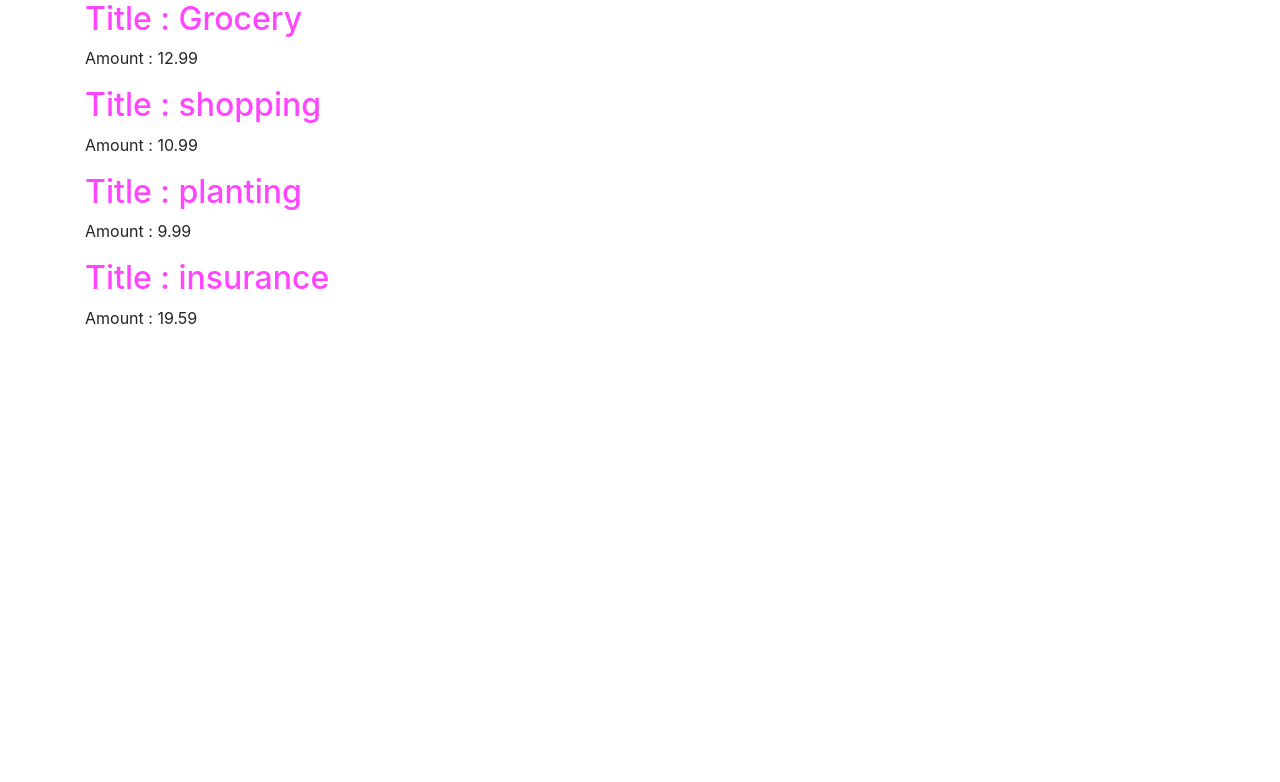
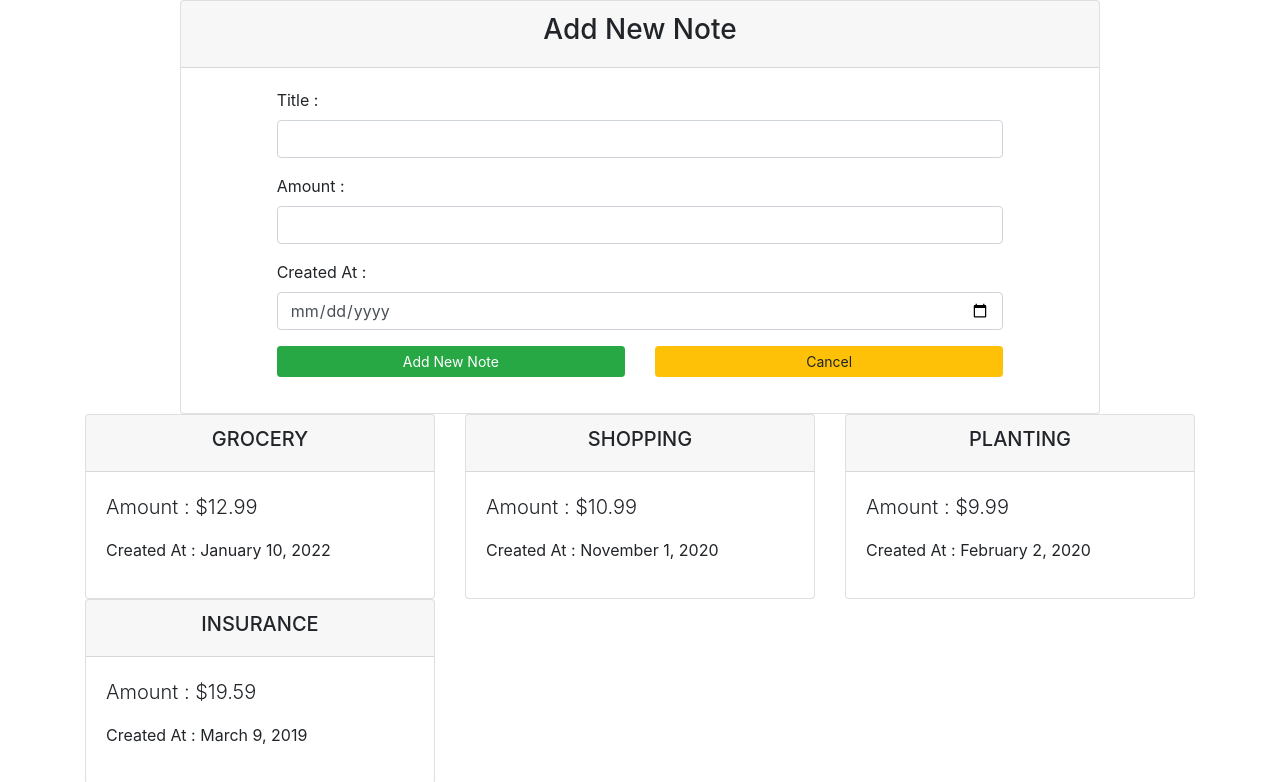
Before and after one commit to synergy2411/ericsson_oct21_b1, a React (Create React App) app in the folder notes-app/: page / in a window 1280 px wide. Shown: the top 782 px of the page. Built offline with nearby package versions, Linux system fonts and the light colour scheme.

Commit message:
notes app

```diff
--- /dev/null
+++ b/notes-app/src/components/Notes/AddNew/AddNew.js
@@ -0,0 +1,23 @@
+import NewNoteForm from "./NewNoteForm";
+
+const AddNew = (props) => {
+
+    return (
+        <div className="row">
+            <div className="col-10 offset-1">
+                <div className="card">
+                    <div className="card-header">
+                        <h3 className="text-center">Add New Note</h3>
+                    </div>
+                    <div className="card-body">
+                        {/* Form Here */}
+                        <NewNoteForm />
+                    </div>
+                </div>
+            </div>
+        </div>
+    )
+
+}
+
+export default AddNew;
--- /dev/null
+++ b/notes-app/src/components/Notes/AddNew/NewNoteForm.js
@@ -0,0 +1,109 @@
+import { useState } from 'react';
+
+const NewNoteForm = (props) => {
+
+    // const [enteredNote, setEnteredNote] = useState({
+    //     enteredTitle : '',
+    //     enteredAmount : '',
+    //     enteredDate : ''
+    // })
+
+    const [enteredTitle, setEnteredTitle] = useState('')
+    const [enteredAmount, setEnteredAmount] = useState('')
+    const [enteredDate, setEnteredDate] = useState('')
+
+  const titleChangeHandler = (event) => {
+    setEnteredTitle(event.target.value);
+    // setEnteredNote({
+    //     ...enteredNote,
+    //     enteredTitle : event.target.value
+    // })
+    // setEnteredNote((prevNote) => {
+    //     return {...enteredNote, enteredTitle : event.target.value}
+    // })
+    // console.log(enteredNote)
+  };
+  const amountChangeHandler = event => {
+      setEnteredAmount(event.target.value);
+    // setEnteredNote({
+    //     ...enteredNote,
+    //     enteredAmount : event.target.value
+    // })
+  }
+  const dateChangeHandler = event =>{
+      setEnteredDate(event.target.value);
+    // setEnteredNote({
+    //     ...enteredNote,
+    //     enteredDate : event.target.value
+    // })
+  }
+
+  const submitHandler = event => {
+      event.preventDefault();
+      console.log(enteredTitle, enteredAmount, enteredDate)
+    // console.log(enteredNote)
+  }
+
+   return (
+    <div className="row">
+      <div className="col-10 offset-1">
+        <form onSubmit={submitHandler}>
+          {/* Title */}
+          <div className="form-group">
+            <label htmlFor="title">Title : </label>
+            <input
+              type="text"
+              className="form-control"
+              name="title"
+              onChange={titleChangeHandler}
+            />
+          </div>
+          {/* Amount */}
+          <div className="form-group">
+            <label htmlFor="amount">Amount : </label>
+            <input
+              type="number"
+              min="0.01"
+              step="0.01"
+              className="form-control"
+              name="amount"
+              onChange={amountChangeHandler}
+            />
+          </div>
+          {/* Date */}
+          <div className="form-group">
+            <label htmlFor="date">Created At : </label>
+            <input
+              type="date"
+              min="2019-01-01"
+              max="2022-12-31"
+              className="form-control"
+              name="date"
+              onChange = {dateChangeHandler}
+            />
+          </div>
+          <div className="form-group">
+            <div className="row">
+              <div className="col-6">
+                <input
+                  type="submit"
+                  value="Add New Note"
+                  className="btn btn-block btn-success btn-sm"
+                />
+              </div>
+              <div className="col-6">
+                <input
+                  type="button"
+                  value="Cancel"
+                  className="btn btn-block btn-warning btn-sm"
+                />
+              </div>
+            </div>
+          </div>
+        </form>
+      </div>
+    </div>
+  );
+};
+
+export default NewNoteForm;
--- /dev/null
+++ b/notes-app/src/components/Notes/NoteDate.js
@@ -0,0 +1,11 @@
+const NoteDate = props => {
+    let month = props.date.toLocaleString('en-US', {month : 'long'})
+    let day = props.date.toLocaleString('en-US', {day : 'numeric'})
+    let year = props.date.getFullYear()
+
+    return (
+        <p>Created At : {month} {day}, {year}</p>
+    )
+}
+
+export default NoteDate;
--- a/notes-app/src/components/Notes/NoteItem.js
+++ b/notes-app/src/components/Notes/NoteItem.js
@@ -1,11 +1,16 @@
+import NoteDate from "./NoteDate";
+
 const NoteItem = (props) => {
   return (
-    <div>
-      <div>
-        <h2>Title : {props.title} </h2>
-      </div>
-      <div>
-        <p>Amount : {props.amount} </p>
+    <div className="col-sm-6 col-md-4">
+      <div className="card">
+          <div className="card-header">
+            <h5 className="text-center">{props.title.toUpperCase()} </h5>
+          </div>
+          <div className="card-body">
+              <p className="lead">Amount : ${props.amount}</p>
+              <NoteDate date={props.date}/>
+          </div>
       </div>
     </div>
   );
--- a/notes-app/src/components/Notes/Notes.js
+++ b/notes-app/src/components/Notes/Notes.js
@@ -1,26 +1,45 @@
 import "./Notes.css";
-import NoteItem from './NoteItem';
+import NoteItem from "./NoteItem";
+import AddNew from "./AddNew/AddNew";
 
 function Notes() {
-    let notes = [
-        { id : 'n1', title : "Grocery", amount : 12.99, date : new Date(2021, 12, 10)},
-        { id : 'n2', title : "shopping", amount : 10.99, date : new Date(2020, 10, 1)},
-        { id : 'n3', title : "planting", amount : 9.99, date : new Date(2020, 1, 2)},
-        { id : 'n4', title : "insurance", amount : 19.59, date : new Date(2019, 2, 9)},
-    ]
+  let notes = [
+    { id: "n1", title: "Grocery", amount: 12.99, date: new Date(2021, 12, 10) },
+    { id: "n2", title: "shopping", amount: 10.99, date: new Date(2020, 10, 1) },
+    { id: "n3", title: "planting", amount: 9.99, date: new Date(2020, 1, 2) },
+    { id: "n4", title: "insurance", amount: 19.59, date: new Date(2019, 2, 9) },
+  ];
 
   // JSX - XML Structure -> Root Element -> n Child Element
   return (
     <div>
-        <NoteItem title={notes[0].title} amount={notes[0].amount}/>
-        <NoteItem title={notes[1].title} amount={notes[1].amount}/>
-        <NoteItem title={notes[2].title} amount={notes[2].amount}/>
-        <NoteItem title={notes[3].title} amount={notes[3].amount}/>
+      <AddNew />
+      <div className="row">
+        <NoteItem
+          title={notes[0].title}
+          amount={notes[0].amount}
+          date={notes[0].date}
+        />
+        <NoteItem
+          title={notes[1].title}
+          amount={notes[1].amount}
+          date={notes[1].date}
+        />
+        <NoteItem
+          title={notes[2].title}
+          amount={notes[2].amount}
+          date={notes[2].date}
+        />
+        <NoteItem
+          title={notes[3].title}
+          amount={notes[3].amount}
+          date={notes[3].date}
+        />
+      </div>
     </div>
   );
 }
 
 export default Notes;
 
-
 // Props -> React built-in functionality, immutable, way to communicate parent and child component
```
Also changed, not shown: 1 other file (tests, documents, lock files or other folders).
